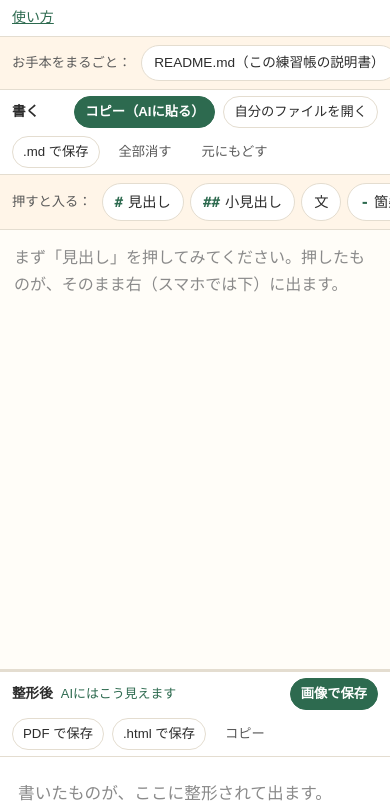
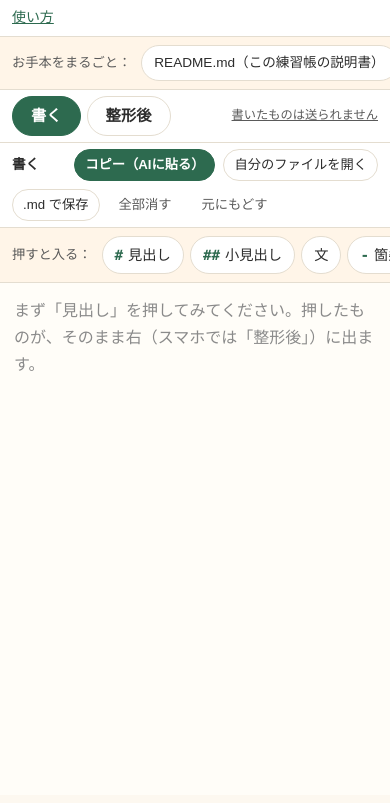
Before and after one commit to ai-kakekomi/markdown-practice, a website: page index.html in a window 390 px wide. Shown: the part 49-852 px from the top of the page. Drawn offline with Linux system fonts and the light colour scheme; a web font is replaced by a local one.

Commit message:
スマホは「書く／整形後」をタブで切り替え、画面の高さを全部使う。長いフッターはタブ横の一言にまとめる
Co-Authored-By: Claude Opus 5.5 (1M context) <noreply@anthropic.com>
Claude-Session: https://claude.ai/code/session_01UsuPX7tQf76q4j9AW88v5J

```diff
--- a/css/style.css
+++ b/css/style.css
@@ -205,6 +205,31 @@ textarea#editor::placeholder { color: var(--text-mute); }
 }
 .foot p { margin: .3em 0; }
 
+/* ---------- スマホ：書く／整形後を切り替える ----------
+   縦に並べると、書く欄と整形後が画面の高さを取り合い、整形後が38dvhしか取れなかった。
+   下の長い説明も邪魔だった。スマホは画面の高さに収め、選んだほうだけを全部の高さで見せる。
+   説明は、タブの横の一言（使い方の「書いたものはどこに行くか」へのリンク）にまとめる */
+.tabs { display: none; }
+@media (max-width: 899px) {
+  body { height: 100dvh; display: flex; flex-direction: column; overflow: hidden; }
+  .bar, .samples, .tabs { flex: 0 0 auto; }
+  .tabs {
+    display: flex; align-items: center; gap: 6px;
+    padding: 6px 12px; background: var(--white); border-bottom: 1px solid var(--line);
+  }
+  .tabs [role=tab] { min-height: 40px; padding: 6px 18px; font-size: .9rem; font-weight: 700; }
+  .tabs [role=tab][aria-selected=true] { background: var(--primary); border-color: var(--primary); color: #fff; }
+  .tabs .grow { flex: 1; }
+  .tabs .privacy { font-size: .72rem; color: var(--text-light); text-align: right; line-height: 1.3; }
+  .work { flex: 1; min-height: 0; }
+  .pane { flex: 1; }
+  .editor-pane { border-bottom: 0; }
+  body[data-tab=edit] .preview-pane, body[data-tab=preview] .editor-pane { display: none; }
+  textarea#editor { min-height: 0; }
+  .preview-pane .preview { max-height: none; }
+  .foot { display: none; }
+}
+
 /* ---------- 画面が広いとき：左に入力、右に整形後 ---------- */
 @media (min-width: 900px) {
   .work {
--- a/index.html
+++ b/index.html
@@ -32,8 +32,16 @@
   <span class="lbl">お手本をまるごと：</span>
 </div>
 
+<!-- スマホだけ：書く／整形後を切り替える（縦に並べると、どちらも高さが足りなかった） -->
+<div class="tabs" role="tablist" aria-label="表示の切り替え">
+  <button type="button" role="tab" id="tab-edit" aria-selected="true" aria-controls="pane-edit">書く</button>
+  <button type="button" role="tab" id="tab-preview" aria-selected="false" aria-controls="pane-preview">整形後</button>
+  <span class="grow"></span>
+  <a class="privacy" href="manual.html#data">書いたものは送られません</a>
+</div>
+
 <main class="work">
-  <section class="pane editor-pane" aria-label="書くところ">
+  <section class="pane editor-pane" id="pane-edit" role="tabpanel" aria-label="書くところ">
     <div class="pane-head">
       <span class="name">書く</span>
       <span class="msg" id="count"></span>
@@ -61,10 +69,10 @@
       <p class="ch-hint" id="ch-hint"></p>
       <ul class="ch-checks" id="ch-checks"></ul>
     </div>
-    <textarea id="editor" spellcheck="false" placeholder="まず「見出し」を押してみてください。押したものが、そのまま右（スマホでは下）に出ます。"></textarea>
+    <textarea id="editor" spellcheck="false" placeholder="まず「見出し」を押してみてください。押したものが、そのまま右（スマホでは「整形後」）に出ます。"></textarea>
   </section>
 
-  <section class="pane preview-pane" aria-label="整形後（AIにはこう見えます）">
+  <section class="pane preview-pane" id="pane-preview" role="tabpanel" aria-label="整形後（AIにはこう見えます）">
     <div class="pane-head">
       <span class="name">整形後</span>
       <span class="msg">AIにはこう見えます</span>
--- a/js/app.js
+++ b/js/app.js
@@ -1,6 +1,6 @@
 /* マークダウン練習帳
    ------------------------------------------------------------
-   左（スマホでは上）に書くと、右（スマホでは下）に整形後がその場で出る。
+   左に書くと、右に整形後がその場で出る（スマホは「書く／整形後」を切り替える）。
    すべてこの端末の中だけで動く。書いたものはこのブラウザの保存領域にだけ残り、
    どこにも送られない。
 
@@ -508,6 +508,16 @@
     $("challenge-btn").addEventListener("click", function () { chOpen = !chOpen; chSave(); chPaint(); });
     el.editor.addEventListener("keydown", tabKey);
 
+    /* スマホの「書く／整形後」の切り替え。広い画面ではタブを出さないので、両方見えたまま */
+    function showTab(name) {
+      document.body.setAttribute("data-tab", name);
+      $("tab-edit").setAttribute("aria-selected", String(name === "edit"));
+      $("tab-preview").setAttribute("aria-selected", String(name === "preview"));
+    }
+    $("tab-edit").addEventListener("click", function () { showTab("edit"); });
+    $("tab-preview").addEventListener("click", function () { showTab("preview"); });
+    showTab("edit");
+
     $("copy-md").addEventListener("click", function () { copyText(el.editor.value, "書いたものをコピーしました。AIの画面に貼ってください"); });
     $("dl-md").addEventListener("click", function () { download(fileBase() + ".md", el.editor.value, "text/markdown"); toast("マークダウンのまま保存しました（" + fileBase() + ".md）"); });
     $("dl-html").addEventListener("click", function () { download(fileBase() + ".html", exportHtml(), "text/html"); toast("整形後を保存しました（" + fileBase() + ".html）"); });
--- a/js/samples.js
+++ b/js/samples.js
@@ -15,7 +15,7 @@ window.MDP_SAMPLES = [
     text: String.raw`# マークダウン練習帳
 
 AIに伝わりやすい書き方を、書きながら覚える練習帳です。
-この説明書そのものが、マークダウンで書いてあります。左（スマホでは上）が元の文字、右（スマホでは下）がAIに見えている姿です。
+この説明書そのものが、マークダウンで書いてあります。左（スマホでは「書く」）が元の文字、右（スマホでは「整形後」）がAIに見えている姿です。
 
 ## なぜ練習するのか
 
```
Also changed, not shown: manual.html (+2 -2 lines), README.md.
